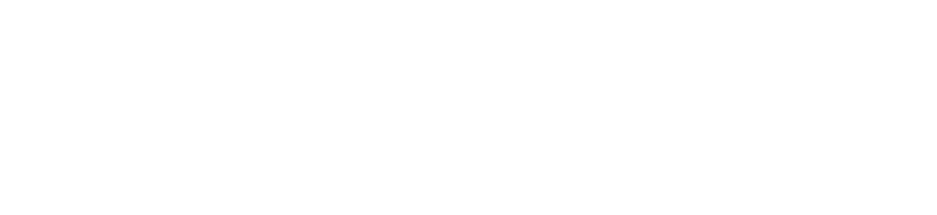
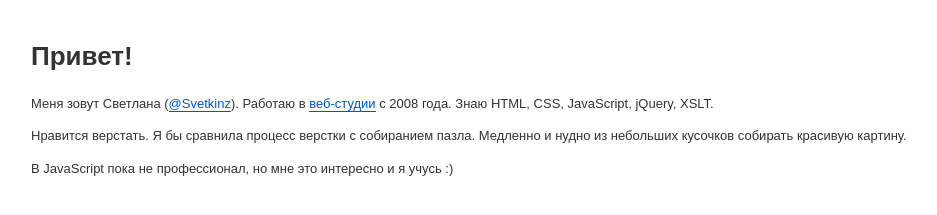
Before and after one commit to Svetkinz/verstka-yandex, a plain HTML site: page index.html in a window 1280 px wide. Shown: the whole page, without its empty margins (129-1066 px from the left). Drawn offline with Linux system fonts and the light colour scheme.

Commit message:
Выполнено первое задание (текст о себе)
+ b-wrapper
+ b-link
+ b-text

```diff
--- /dev/null
+++ b/blocks/b-link/b-link.css
@@ -0,0 +1,9 @@
+/*b-link*/
+
+.b-link {
+	border-bottom: 1px solid #05c;
+}
+
+.b-link:hover {
+	border-bottom: 1px solid #333;
+}
--- /dev/null
+++ b/blocks/b-text/b-text.css
@@ -0,0 +1,5 @@
+/*b-text*/
+
+.b-text {
+
+}
--- /dev/null
+++ b/blocks/b-wrapper/b-wrapper.css
@@ -0,0 +1,7 @@
+/*b-wrapper*/
+
+.b-wrapper {
+	margin: 0 auto;
+	width: 960px;
+	padding: 20px 0;
+}
--- a/index.html
+++ b/index.html
@@ -18,7 +18,14 @@
 <body>
  <!--[if lt IE 8]><p class=chromeframe>Ваш браузер <em>устарел!</em> <a href="http://browsers.yandex.ru/">Обновите свой браузер</a> или <a href="http://www.google.com/chromeframe/?redirect=true">установите Google Chrome Frame</a> чтобы продолжить работу с сайтом.</p><![endif]-->
 
-
+<div class="b-wrapper">
+	<div class="b-text">
+		<h1>Привет!</h1>
+		<p>Меня зовут Светлана (<a href="https://twitter.com/svetkinz" class="b-link">@Svetkinz</a>). Работаю в <a href="http://www.internet-expert.ru" target="_blanc" class="b-link">веб-студии</a> с 2008 года. Знаю HTML, CSS, JavaScript, jQuery, XSLT.</p>
+		<p>Нравится верстать. Я бы сравнила процесс верстки с собиранием пазла. Медленно и нудно из небольших кусочков собирать красивую картину.</p>
+		<p>В JavaScript пока не профессионал, но мне это интересно и я учусь :)</p>
+	</div>
+</div>
 
 
 </body>
--- a/style.css
+++ b/style.css
@@ -1,2 +1,5 @@
 @import url(blocks/i-reset/i-reset.css);
 @import url(blocks/i-global/i-global.css);
+@import url(blocks/b-wrapper/b-wrapper.css);
+@import url(blocks/b-text/b-text.css);
+@import url(blocks/b-link/b-link.css);
```
